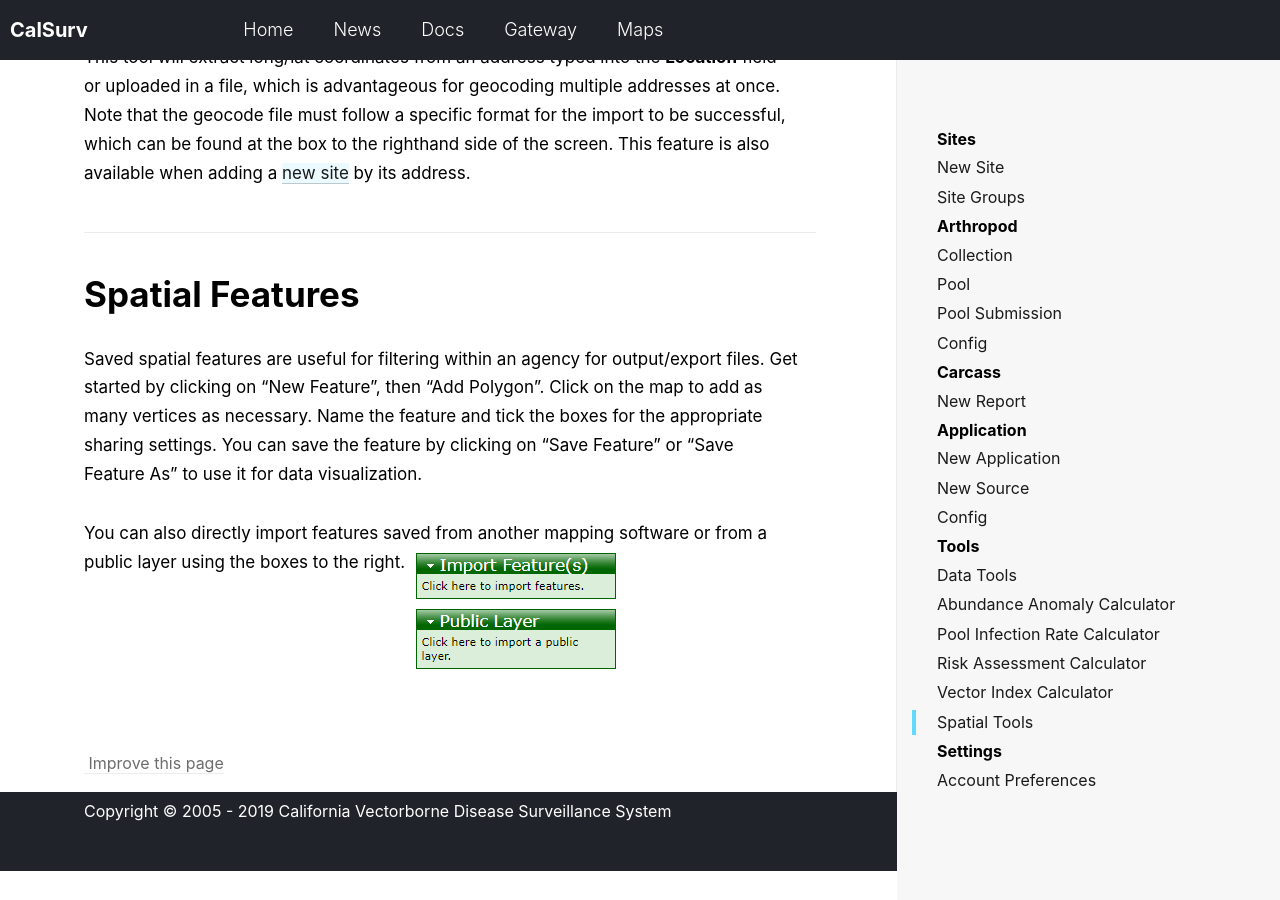
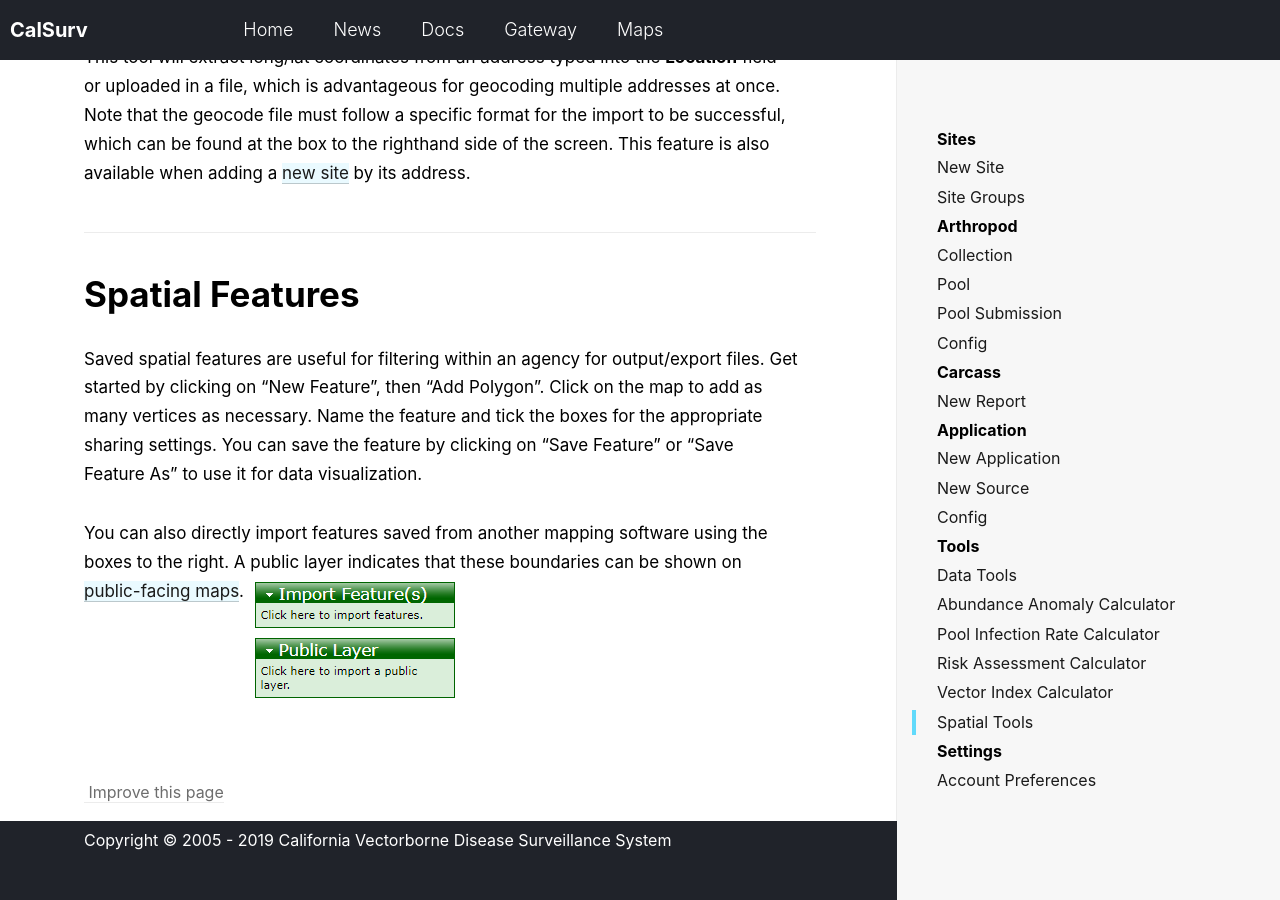
Before and after one commit to tlvaldepena/vectorsurv.org, a Jekyll site: the page built from _docs/tools/spatial-tools.md, in a window 1280 px wide and 900 px high, scrolled down 604 px. Built offline with Jekyll 4.4.1, drawn with Linux system fonts in a browser that asks for light colours; before the commit the page ends 1475 px from its top, so only the background shows below that.

Commit message:
Clarify meaning of public maps

```diff
--- a/_docs/tools/spatial-tools.md
+++ b/_docs/tools/spatial-tools.md
@@ -13,5 +13,5 @@ This tool will extract long/lat coordinates from an address typed into the **Loc
 ## Spatial Features
 Saved spatial features are useful for filtering within an agency for output/export files. Get started by clicking on "New Feature", then "Add Polygon". Click on the map to add as many vertices as necessary. Name the feature and tick the boxes for the appropriate sharing settings. You can save the feature by clicking on "Save Feature" or "Save Feature As" to use it for data visualization.
 
-You can also directly import features saved from another mapping software or from a public layer using the boxes to the right.
+You can also directly import features saved from another mapping software using the boxes to the right. A public layer indicates that these boundaries can be shown on [public-facing maps](<https://maps.calsurv.org>).
 ![Spatial features boxes]({{ site.baseur1 }}/assets/images/docs/spatial-features-boxes.PNG)
```
